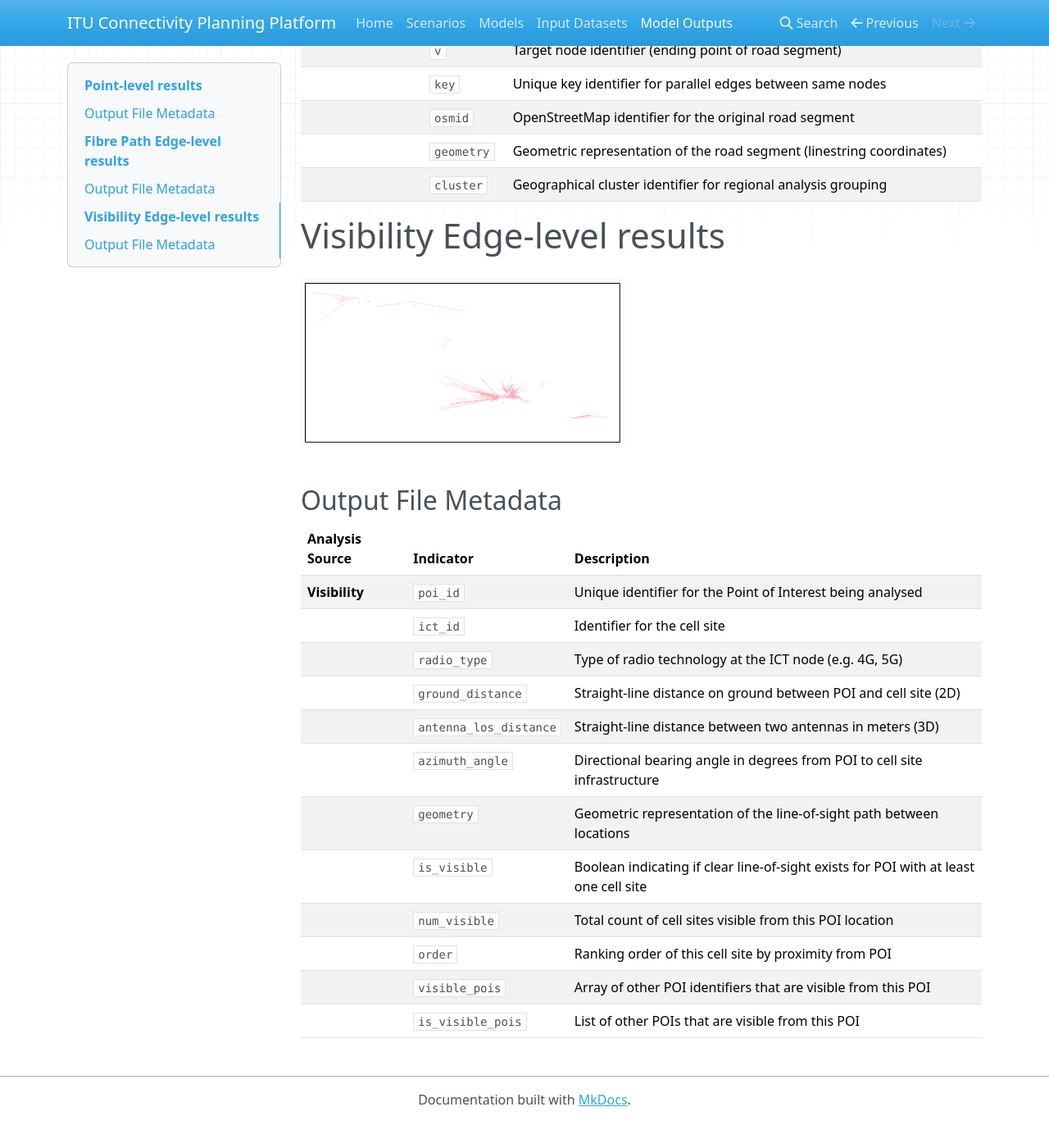
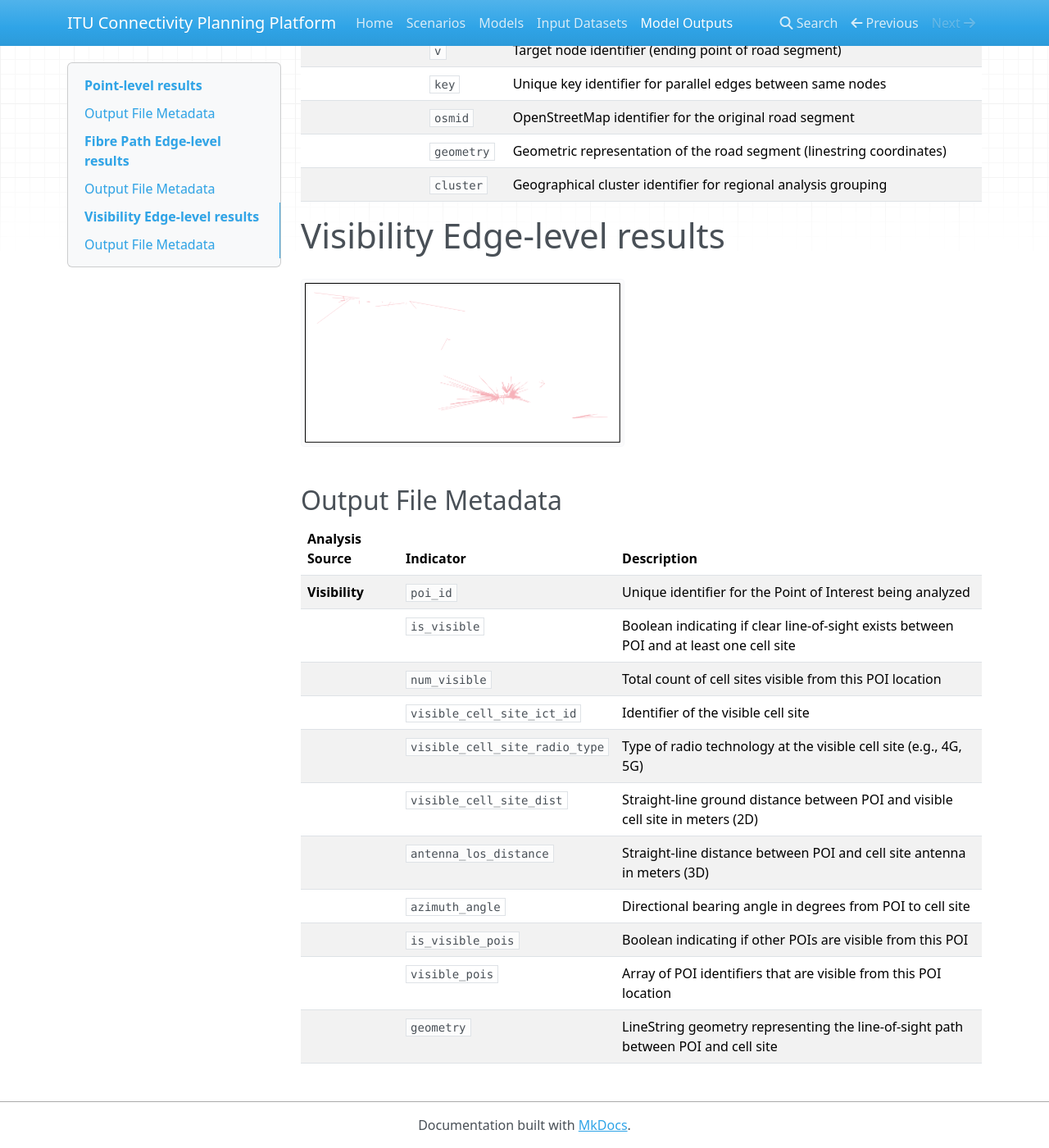
Before and after one commit to FNS-Division/cpp-user-guide, an MkDocs documentation site: the page built from docs/outputs.md, in a window 1280 px wide and 1400 px high, scrolled down 4296 px. Shown: the whole window at 82% size. Built offline with MkDocs 1.6.1, drawn with Linux system fonts in a browser that asks for light colours; nearby versions of some CDN libraries; before the commit the page ends 5665 px from its top, so only the background shows below that.

Commit message:
Refactor visibility indicators in outputs.md for clarity and consistency

```diff
--- a/docs/outputs.md
+++ b/docs/outputs.md
@@ -96,15 +96,14 @@
 
 | Analysis Source | Indicator | Description |
 |----------------|-----------|-------------|
-| **Visibility** | `poi_id` | Unique identifier for the Point of Interest being analysed |
-| | `ict_id` | Identifier for the cell site |
-| | `radio_type` | Type of radio technology at the ICT node (e.g. 4G, 5G) |
-| | `ground_distance` | Straight-line distance on ground between POI and cell site (2D) |
-| | `antenna_los_distance` | Straight-line distance between two antennas in meters (3D) |
-| | `azimuth_angle` | Directional bearing angle in degrees from POI to cell site infrastructure |
-| | `geometry` | Geometric representation of the line-of-sight path between locations |
-| | `is_visible` | Boolean indicating if clear line-of-sight exists for POI with at least one cell site |
+| **Visibility** | `poi_id` | Unique identifier for the Point of Interest being analyzed |
+| | `is_visible` | Boolean indicating if clear line-of-sight exists between POI and at least one cell site |
 | | `num_visible` | Total count of cell sites visible from this POI location |
-| | `order` | Ranking order of this cell site by proximity from POI |
-| | `visible_pois` | Array of other POI identifiers that are visible from this POI |
-| | `is_visible_pois` | List of other POIs that are visible from this POI |
+| | `visible_cell_site_ict_id` | Identifier of the visible cell site |
+| | `visible_cell_site_radio_type` | Type of radio technology at the visible cell site (e.g., 4G, 5G) |
+| | `visible_cell_site_dist` | Straight-line ground distance between POI and visible cell site in meters (2D) |
+| | `antenna_los_distance` | Straight-line distance between POI and cell site antenna in meters (3D) |
+| | `azimuth_angle` | Directional bearing angle in degrees from POI to cell site |
+| | `is_visible_pois` | Boolean indicating if other POIs are visible from this POI |
+| | `visible_pois` | Array of POI identifiers that are visible from this POI location |
+| | `geometry` | LineString geometry representing the line-of-sight path between POI and cell site |
```
